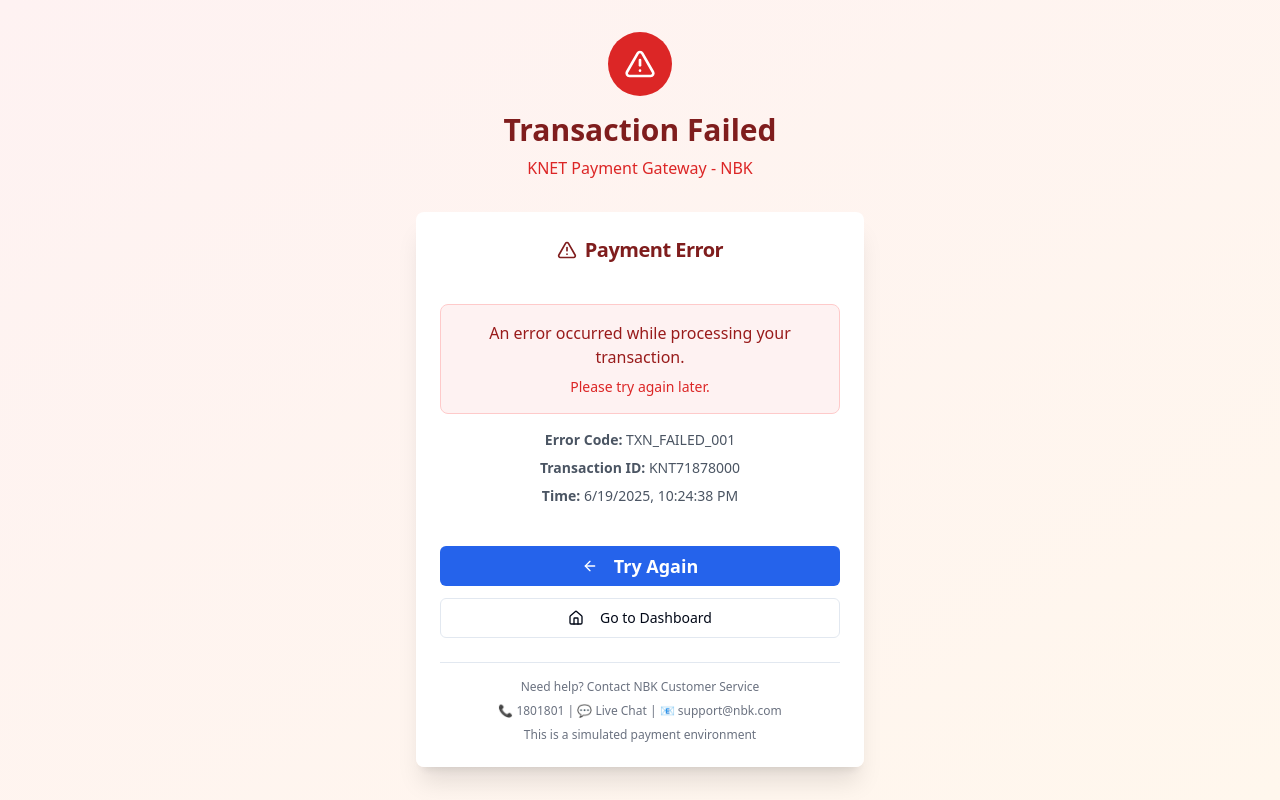
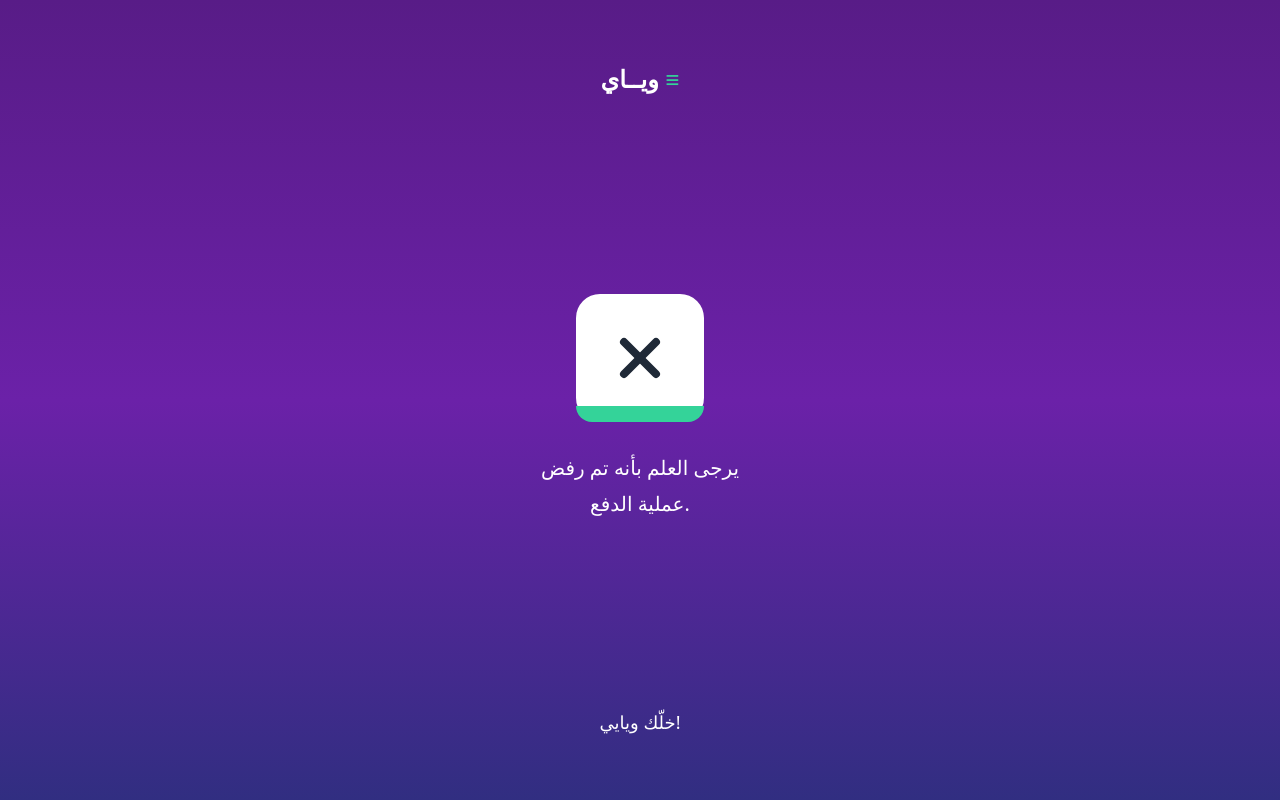
Before and after one commit to noihjkm5-glitch/knet-mock-pay-06, a React (Vite) app: page /error in a window 1280 px wide. Built offline with nearby package versions, Linux system fonts and the light colour scheme.

Commit message:
Fix: Update error page design
Update the error page to match the provided image.

```diff
--- a/src/pages/ErrorPage.tsx
+++ b/src/pages/ErrorPage.tsx
@@ -1,88 +1,43 @@
 
-import { Button } from "@/components/ui/button";
-import { Card, CardContent, CardHeader, CardTitle } from "@/components/ui/card";
-import { AlertTriangle, Home, ArrowLeft } from "lucide-react";
+import { X } from "lucide-react";
 import { useNavigate } from "react-router-dom";
 
 const ErrorPage = () => {
   const navigate = useNavigate();
-
-  const handleGoHome = () => {
-    navigate('/');
-  };
 
   const handleGoBack = () => {
     window.history.back();
   };
 
   return (
-    <div className="min-h-screen bg-gradient-to-br from-red-50 to-orange-50">
-      <div className="container mx-auto px-3 sm:px-4 py-4 sm:py-8">
-        {/* Header - Mobile Optimized */}
-        <div className="text-center mb-4 sm:mb-8">
-          <div className="inline-flex items-center justify-center w-12 sm:w-16 h-12 sm:h-16 bg-red-600 rounded-full mb-2 sm:mb-4">
-            <AlertTriangle className="h-6 sm:h-8 w-6 sm:w-8 text-white" />
+    <div className="min-h-screen bg-gradient-to-b from-purple-900 via-purple-800 to-indigo-900 text-white flex flex-col items-center justify-between px-4 py-8">
+      {/* Header with Weyay Logo */}
+      <div className="text-center pt-8">
+        <div className="text-2xl font-bold mb-2" style={{ fontFamily: 'Arial' }}>
+          ويــاي <span className="text-emerald-400">≡</span>
+        </div>
+      </div>
+
+      {/* Main Content */}
+      <div className="flex flex-col items-center text-center space-y-8">
+        {/* Error Icon */}
+        <div className="relative">
+          <div className="w-32 h-32 bg-white rounded-3xl flex items-center justify-center">
+            <X className="w-16 h-16 text-gray-800" strokeWidth={3} />
           </div>
-          <h1 className="text-2xl sm:text-3xl font-bold text-red-900 mb-1 sm:mb-2">Transaction Failed</h1>
-          <p className="text-red-600 text-sm sm:text-base">KNET Payment Gateway - NBK</p>
+          <div className="absolute bottom-0 left-0 right-0 h-4 bg-emerald-400 rounded-b-3xl"></div>
         </div>
 
-        <div className="max-w-md mx-auto">
-          <Card className="shadow-xl border-0 bg-white/95 backdrop-blur">
-            <CardHeader className="text-center pb-3 sm:pb-4">
-              <CardTitle className="text-lg sm:text-xl text-red-900 flex items-center justify-center gap-2">
-                <AlertTriangle className="h-4 sm:h-5 w-4 sm:w-5" />
-                Payment Error
-              </CardTitle>
-            </CardHeader>
-            <CardContent className="text-center space-y-4 sm:space-y-6 p-4 sm:p-6">
-              <div className="space-y-3 sm:space-y-4">
-                <div className="p-3 sm:p-4 bg-red-50 rounded-lg border border-red-200">
-                  <p className="text-red-800 font-medium text-sm sm:text-base">
-                    An error occurred while processing your transaction.
-                  </p>
-                  <p className="text-red-600 text-xs sm:text-sm mt-1 sm:mt-2">
-                    Please try again later.
-                  </p>
-                </div>
+        {/* Error Message */}
+        <div className="space-y-2">
+          <p className="text-xl font-medium">يرجى العلم بأنه تم رفض</p>
+          <p className="text-xl font-medium">عملية الدفع.</p>
+        </div>
+      </div>
 
-                <div className="text-xs sm:text-sm text-gray-600 space-y-1 sm:space-y-2">
-                  <p><strong>Error Code:</strong> TXN_FAILED_001</p>
-                  <p><strong>Transaction ID:</strong> KNT{Date.now().toString().slice(-8)}</p>
-                  <p><strong>Time:</strong> {new Date().toLocaleString()}</p>
-                </div>
-              </div>
-
-              {/* Action Buttons - Mobile Optimized */}
-              <div className="space-y-2 sm:space-y-3 pt-3 sm:pt-4">
-                <Button
-                  onClick={handleGoBack}
-                  className="w-full bg-blue-600 hover:bg-blue-700 text-white py-2 sm:py-3 text-base sm:text-lg font-semibold"
-                  size="default"
-                >
-                  <ArrowLeft className="h-4 sm:h-5 w-4 sm:w-5 mr-1 sm:mr-2" />
-                  Try Again
-                </Button>
-
-                <Button
-                  variant="outline"
-                  onClick={handleGoHome}
-                  className="w-full py-2 sm:py-3"
-                >
-                  <Home className="h-3 sm:h-4 w-3 sm:w-4 mr-1 sm:mr-2" />
-                  Go to Dashboard
-                </Button>
-              </div>
-
-              {/* Help Section - Mobile Optimized */}
-              <div className="text-center text-xs text-gray-500 pt-3 sm:pt-4 border-t space-y-1 sm:space-y-2">
-                <p>Need help? Contact NBK Customer Service</p>
-                <p>📞 1801801 | 💬 Live Chat | 📧 support@nbk.com</p>
-                <p className="mt-1 sm:mt-2 font-medium">This is a simulated payment environment</p>
-              </div>
-            </CardContent>
-          </Card>
-        </div>
+      {/* Footer */}
+      <div className="text-center pb-8">
+        <p className="text-lg font-medium">خلّك ويايي!</p>
       </div>
     </div>
   );
```
